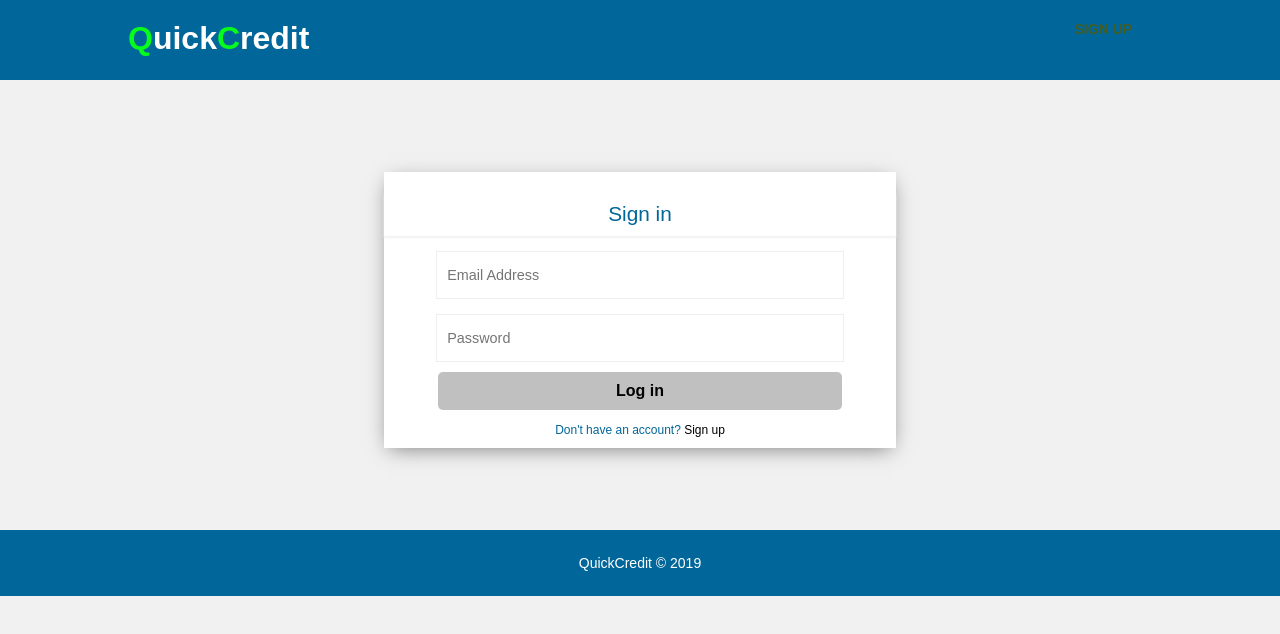
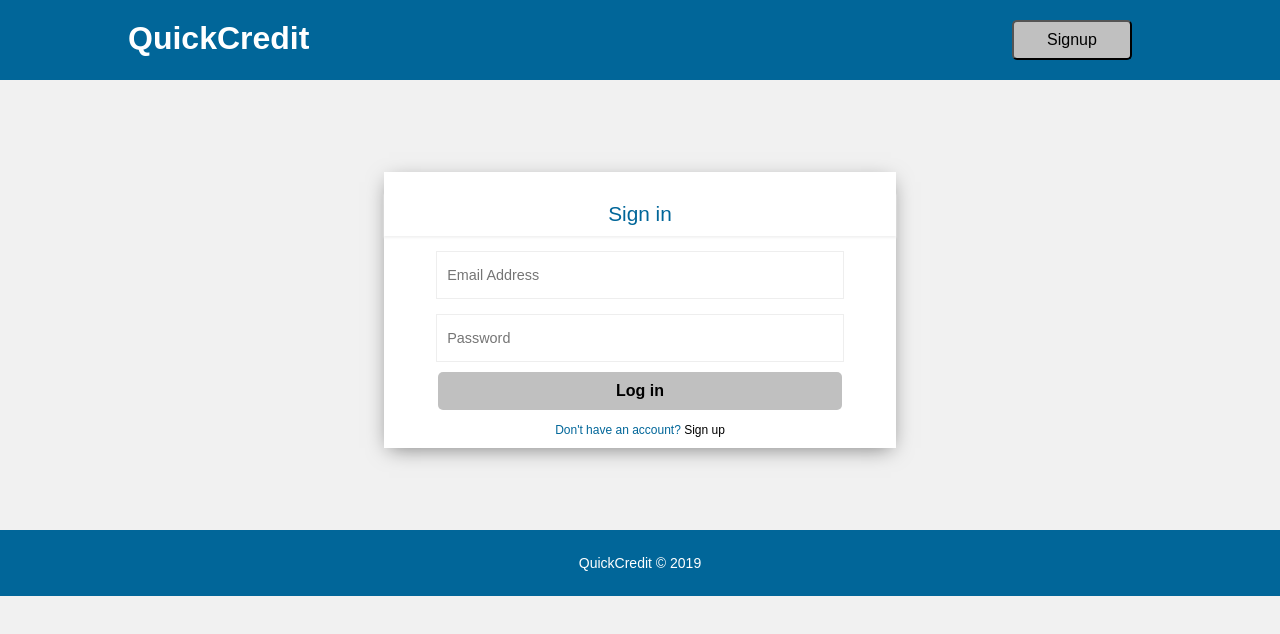
Before and after one commit to muheebolakunle/Quick_credit, a website: page UI/login.html in a window 1280 px wide. Drawn offline with Linux system fonts and the light colour scheme.

Commit message:
feat(UI): design user signin page
[Finishes #166032559]

```diff
--- a/UI/login.html
+++ b/UI/login.html
@@ -12,11 +12,11 @@
         <header>
             <div class="container">
                 <div id="branding">
-                    <h1><span class="highlight">Q</span>uick<span class="highlight">C</span>redit</h1>
+                    <h1><a href="index.html" class="reset-a">QuickCredit</a></h1>
                 </div>
                 <nav>
                     <ul>
-                        <li class="highlight"><a href="signup.html">Sign up</a></li>
+                        <li class="highlight"><a href="signup.html"><button id="get-started" type="submit" class="" >Signup</button></a></li>
                     </ul>
                 </nav>
             </div>
@@ -27,7 +27,7 @@
             <section class="form__wrapper">
                 <div class="form">
                 <p class="form__header">Sign in</p>
-                <form id="signup-form" class="form__signup">
+                <form id="signup-form" class="form__signup" action="loanapplication.html">
 
 
                     <div class="form__control">
```
